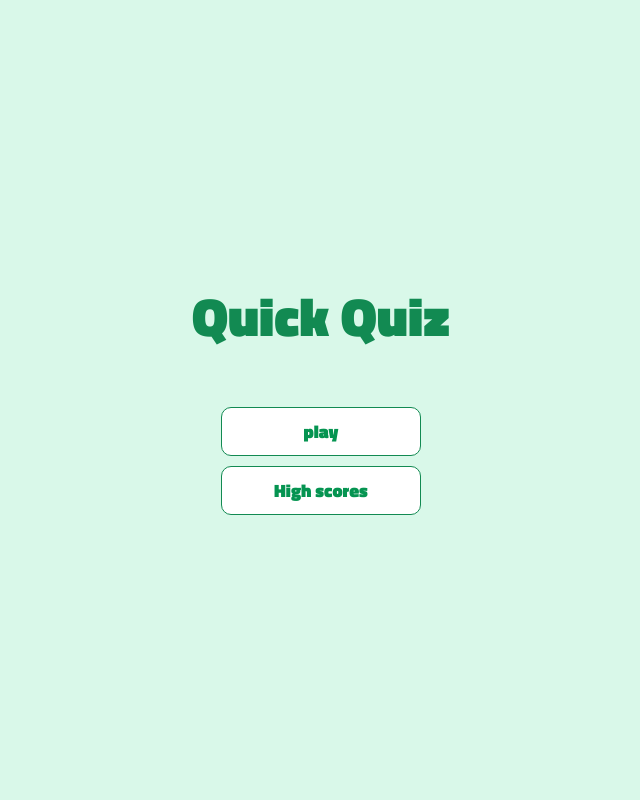
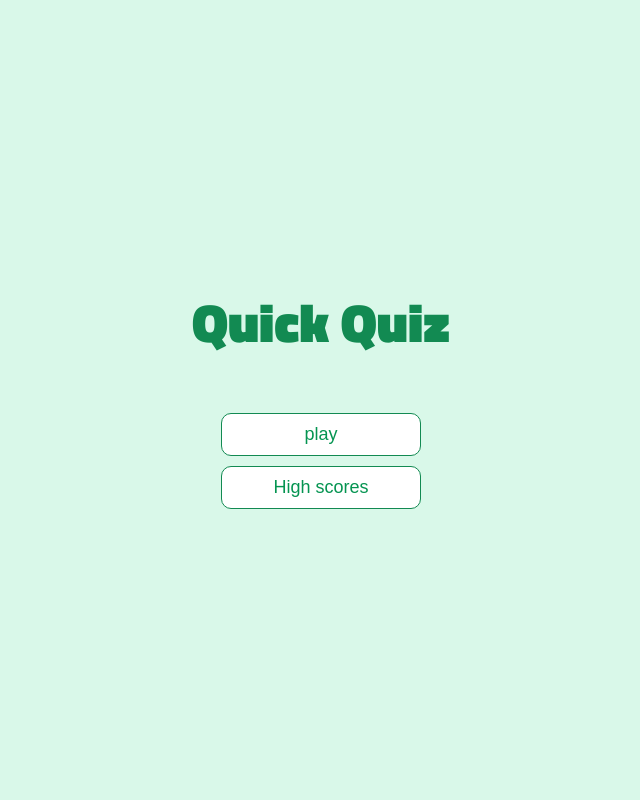
Before and after one commit to sibashish99/quiz-js, a PHP site: page / in a window 1280 px wide. Shown: the whole page, without its empty margins (319-959 px from the left). Run offline with PHP 8.4, Linux system fonts and the light colour scheme.

Commit message:
Update style.css

```diff
--- a/style.css
+++ b/style.css
@@ -5,11 +5,10 @@
 }
 *{
     box-sizing: border-box;
-    font-family: 'Titillium Web', sans-serif;;
     margin: 0;
     padding: 0;
     color: #333;
-
+    font-family: sans-serif;
 }
 
 h1,
@@ -23,6 +22,7 @@ h1{
     font-size: 5.4rem;
     color: #128a52;
     margin-bottom: 5rem;
+    font-family: 'Titillium Web', sans-serif;
 }
 h1:hover{
     color: #0cb968;
```
